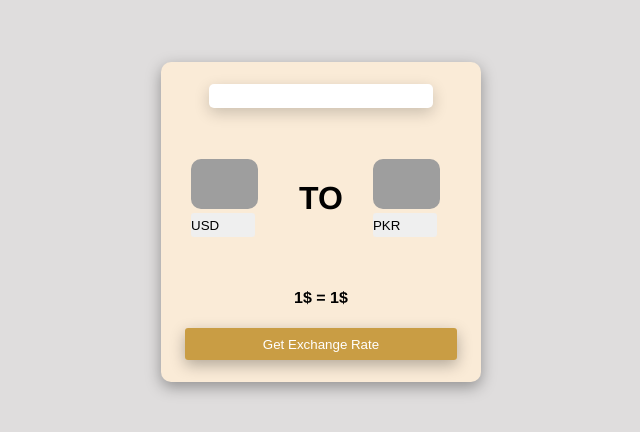
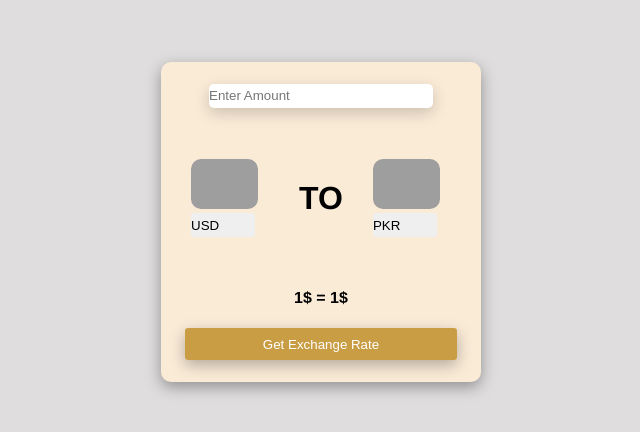
Before and after one commit to simpwae/CurrencyExg, a plain HTML site: page index.html in a window 1280 px wide. Shown: the part 178-610 px from the top of the page, without its empty margins (319-959 px from the left). Drawn offline with nearby package versions, Linux system fonts and the light colour scheme; grey boxes are pictures that could not be loaded.

Commit message:
Update index.html

```diff
--- a/index.html
+++ b/index.html
@@ -8,7 +8,7 @@
   </head>
   <body>
     <div class="container">
-      <input type="number" name="" id="" class="amount" />
+      <input type="number" name="" id="" class="amount"  placeholder="Enter Amount"/>
       <div class="main-content">
         <div class="mg">
           <img class="gg" src="https://flagsapi.com/US/flat/64.png" alt="" />
```
